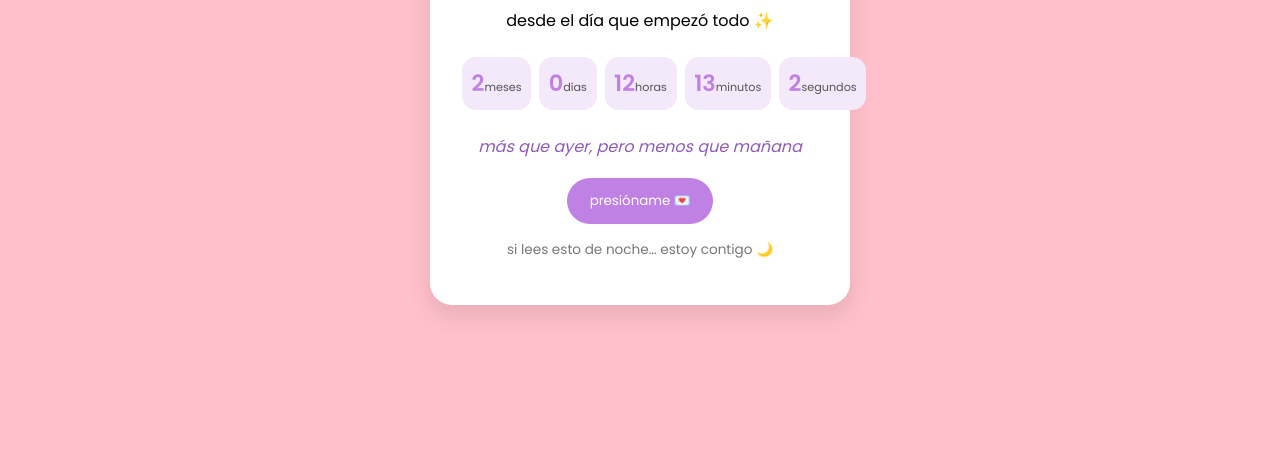
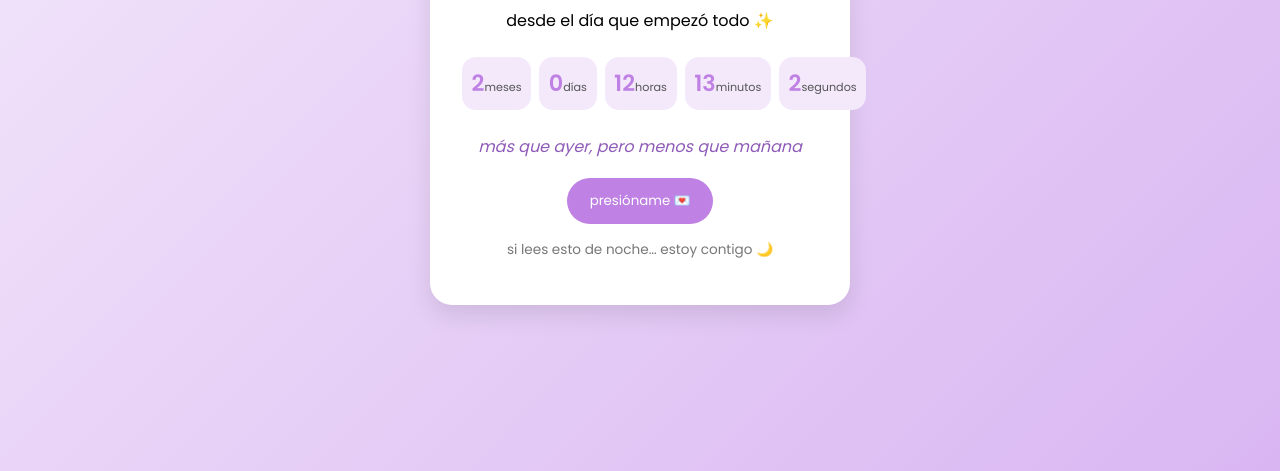
Before and after one commit to 6ermaan/contadordeamor, a plain HTML site: page index.html in a window 1280 px wide. Shown: the part 329-800 px from the top of the page. Drawn offline with Linux system fonts and the light colour scheme.

Commit message:
Update index.html

```diff
--- a/index.html
+++ b/index.html
@@ -5,12 +5,6 @@
 <meta name="viewport" content="width=device-width, initial-scale=1.0">
 <title>nuestro tiempo juntos 💜</title>
 <link rel="stylesheet" href="./styles.css">
-  <style>
-  body {
-    background: pink !important;
-  }
-</style>
-
 </head>
 <body>
 <main class="card center">
```
